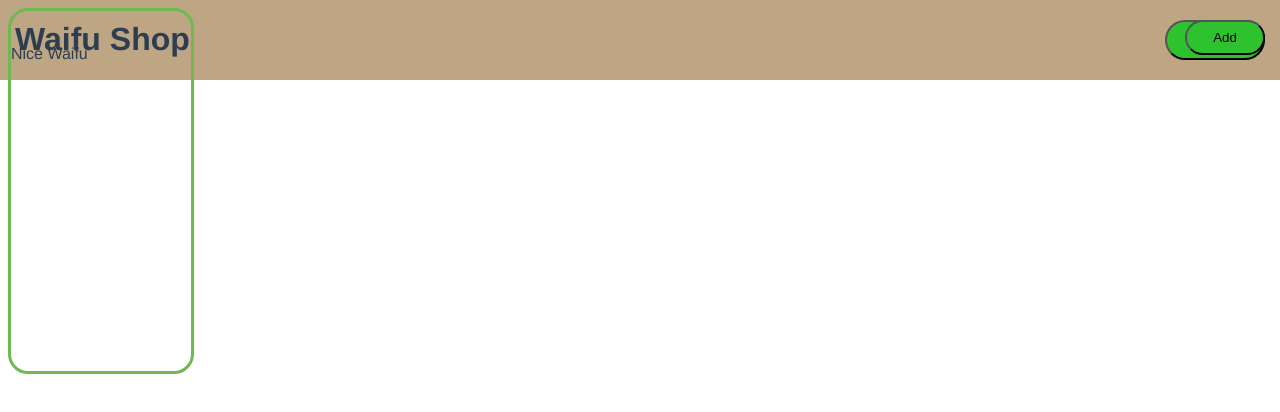
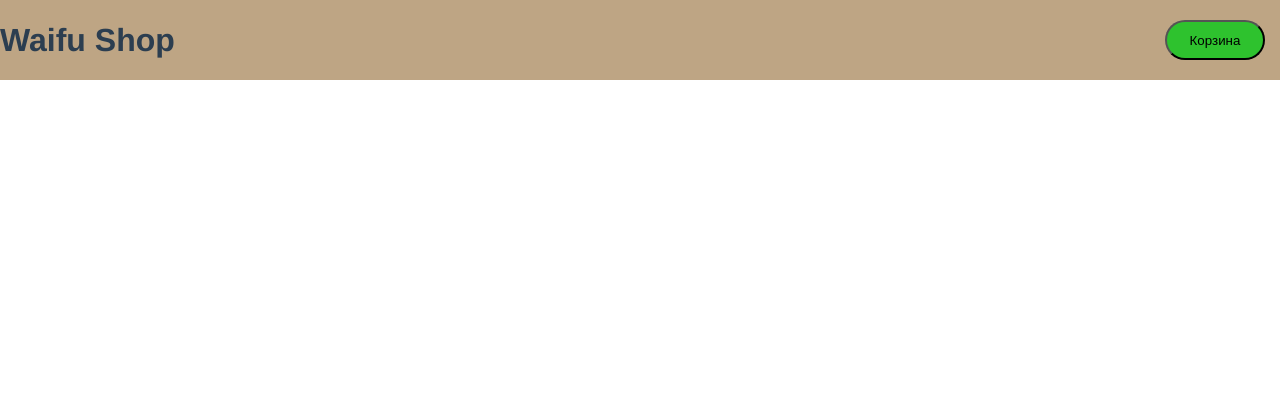
Before and after one commit to LemonAid200/WShop, a Vue app: page / in a window 1280 px wide. Shown: the top 412 px of the page. Built offline with nearby package versions, Linux system fonts and the light colour scheme.

Commit message:
fixed body margin and commented WSitem

```diff
--- a/public/index.html
+++ b/public/index.html
@@ -14,4 +14,7 @@
     <div id="app"></div>
     <!-- built files will be auto injected -->
   </body>
+  <style>
+    * { margin: 0 !important; }
+  </style>
 </html>
--- a/src/App.vue
+++ b/src/App.vue
@@ -1,19 +1,18 @@
 <template>
   <div id="app">
     <WShopHat />
-    <WShopItems />
   </div>
 </template>
 
 <script>
 import WShopHat from '@/components/WShopHat'
-import WShopItems from '@/components/WShopItems.vue'
+// import WShopItems from '@/components/WShopItems.vue'
 
 export default {
   name: 'App',
   components: {
     WShopHat,
-    WShopItems
+    // WShopItems
   }
 }
 </script>
@@ -24,5 +23,7 @@ export default {
   -webkit-font-smoothing: antialiased;
   -moz-osx-font-smoothing: grayscale;
   color: #2c3e50;
+  margin: 0;
+  padding: 0;
 }
 </style>
--- a/src/components/WShopHat.vue
+++ b/src/components/WShopHat.vue
@@ -1,18 +1,18 @@
 <template>
     <header id="hat">
-        <h1 class="title">Waifu Shop</h1><button class="cart_button">Корзина</button>
+        <h1 class="title">Waifu Shop</h1>
+        <button class="cart_button">Корзина</button>
     </header>
 </template>
 
 <style>
     #hat{
-        position: fixed;
-        left: 0;
-        top: 0;
+        position: absolute;
         display: inline-flex;
         background-color: rgb(190, 165, 132);
         width: 100vw;
         height: 80px;
+        align-items: center;
     }
     .title{
         margin-left: 15px;
@@ -22,10 +22,13 @@
         width: 100px;
         height: 40px;
         border-radius: 20px;
-        position: fixed;
+        position: absolute;
         right: 15px;
-        top: 20px;
+        cursor: pointer;
+    }
 
+    .cart_button :hover{
+        background-color: rgb(95, 36, 36);
 
     }
 </style>
```
